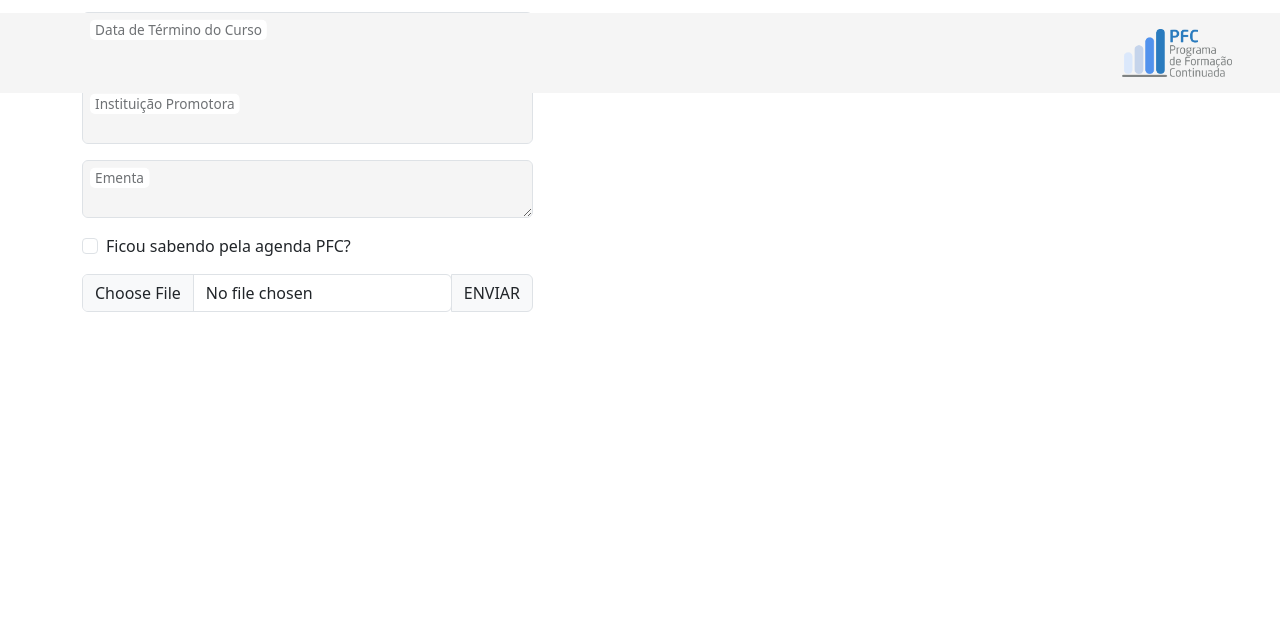
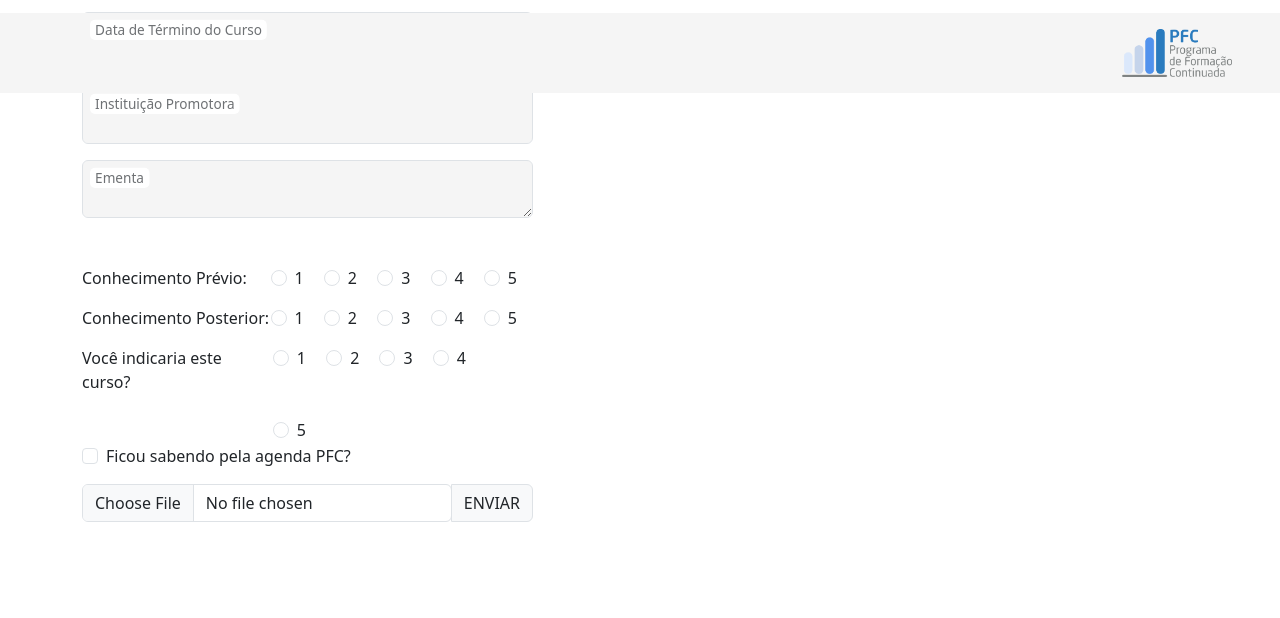
Before and after one commit to GibaTrindade/pfc_app_django, a Django app: page /validar_ch/ in a window 1280 px wide. Shown: the part 707-1325 px from the top of the page. Before the commit the page ends 1019 px from the top, so only its background shows below. Run offline with Django 4.2, Linux system fonts and the light colour scheme; the visitor is signed in with stand-in values (Sample User, id 1); data that the repository does not hold is empty; parts of the project's set-up code (start-up, migrations or seed data) failed here and were passed over; some libraries are stand-ins or nearby versions.

Commit message:
admin validacao com usuario logado como responsavel pela analise. form de avaliacao alterado. model de avaliacao alterado

```diff
--- a/pfc_app/admin.py
+++ b/pfc_app/admin.py
@@ -100,6 +100,12 @@ class Validacao_CHAdmin(admin.ModelAdmin):
 
     get_caminho_arquivo.short_description = 'Caminho do Arquivo'
 
+    def save_model(self, request, obj, form, change):
+        if change:
+            obj.responsavel_analise = request.user  # Define o usuário logado como responsável pela análise
+            print(request.user)
+        super().save_model(request, obj, form, change)
+
 # Register your models here.
 admin.site.register(Curso, CursoAdmin)
 admin.site.register(User, CustomUserAdmin)
--- a/pfc_app/models.py
+++ b/pfc_app/models.py
@@ -193,6 +193,8 @@ def calcular_carga_horaria(sender, instance, **kwargs):
 
 
 notas=(('1', '1'), ('2', '2'), ('3', '3'), ('4', '4'), ('5', '5'),('0', 'N/A'))
+notas10=(('1', '1'), ('2', '2'), ('3', '3'), ('4', '4'), ('5', '5'),
+       ('6', '6'), ('7', '7'), ('8', '8'), ('9', '9'), ('10', '10'))
 
 class Tema(models.Model):
     nome = models.CharField(max_length=100)
@@ -268,7 +270,7 @@ class Validacao_CH(models.Model):
     nome_curso = models.CharField(max_length=100, default='')
     instituicao_promotora = models.CharField(max_length=200, default='')
     requerimento_ch  = models.ForeignKey("RequerimentoCH", on_delete=models.SET_NULL, blank=True, null=True)
-    responsavel_analise = models.ForeignKey(User, on_delete=models.DO_NOTHING, default=523, blank=False, null=False, related_name='responsavel_validacao')
+    responsavel_analise = models.ForeignKey(User, on_delete=models.DO_NOTHING, blank=True, null=True, related_name='responsavel_validacao')
     ch_solicitada = models.IntegerField(blank=True, null=True)
     ch_confirmada = models.IntegerField(blank=True, null=True)
     data_termino_curso = models.DateField(blank=False, null=False)
@@ -280,6 +282,9 @@ class Validacao_CH(models.Model):
     analisado_em = models.DateField(blank=False, null=False, default=timezone.now)
     carreira = models.ForeignKey(Carreira, on_delete=models.DO_NOTHING, blank=True, null=True)
     trilha = models.ForeignKey(Trilha, on_delete=models.DO_NOTHING, blank=True, null=True)
+    conhecimento_previo = models.TextField(choices=notas, blank=False, null=False)
+    conhecimento_posterior = models.TextField(choices=notas, blank=False, null=False)
+    voce_indicaria = models.TextField(choices=notas10, blank=False, null=False)
 
     def __str__(self):
         return self.usuario.username
--- a/pfc_app/templates/pfc_app/validar_ch.html
+++ b/pfc_app/templates/pfc_app/validar_ch.html
@@ -68,6 +68,93 @@
                     <textarea rows="3" class="form-control" style="background-color: #f5f5f5;" name="ementa" id="ementa_id" required ></textarea>
                     <label for="ementa_id" >Ementa</label>
                 </div>
+
+                <div class="d-flex justify-content-between mt-5">
+                    <div>
+                        <label >Conhecimento Prévio:</label>
+                    </div>
+                    <div>
+                        <div class="form-check form-check-inline mb-3">
+                            <input class="form-check-input" type="radio" name="conhecimento_previo" required id="nota_previo_1" value=1>
+                            <label class="form-check-label" for="nota1">1</label>
+                        </div>
+                        <div class="form-check form-check-inline">
+                            <input class="form-check-input" type="radio" name="conhecimento_previo" required id="nota_previo_2" value=2>
+                            <label class="form-check-label" for="nota2">2</label>
+                        </div>
+                        <div class="form-check form-check-inline">
+                            <input class="form-check-input" type="radio" name="conhecimento_previo" required id="nota_previo_3" value=3>
+                            <label class="form-check-label" for="nota3">3</label>
+                        </div>
+                        <div class="form-check form-check-inline">
+                            <input class="form-check-input" type="radio" name="conhecimento_previo" required id="nota_previo_4" value=4>
+                            <label class="form-check-label" for="nota4">4</label>
+                        </div>
+                        <div class="form-check form-check-inline">
+                            <input class="form-check-input" type="radio" name="conhecimento_previo" required id="nota_previo_5" value=5>
+                            <label class="form-check-label" for="nota5">5</label>
+                        </div>
+                    </div>
+                </div>
+
+
+                <div class="d-flex justify-content-between">
+                    <div>
+                        <label >Conhecimento Posterior:</label>
+                    </div>
+                    <div>
+                        <div class="form-check form-check-inline mb-3">
+                            <input class="form-check-input" type="radio" name="conhecimento_posterior" required id="nota_posterior_1" value=1>
+                            <label class="form-check-label" for="nota1">1</label>
+                        </div>
+                        <div class="form-check form-check-inline">
+                            <input class="form-check-input" type="radio" name="conhecimento_posterior" required id="nota_posterior_2" value=2>
+                            <label class="form-check-label" for="nota2">2</label>
+                        </div>
+                        <div class="form-check form-check-inline">
+                            <input class="form-check-input" type="radio" name="conhecimento_posterior" required id="nota_posterior_3" value=3>
+                            <label class="form-check-label" for="nota3">3</label>
+                        </div>
+                        <div class="form-check form-check-inline">
+                            <input class="form-check-input" type="radio" name="conhecimento_posterior" required id="nota_posterior_4" value=4>
+                            <label class="form-check-label" for="nota4">4</label>
+                        </div>
+                        <div class="form-check form-check-inline">
+                            <input class="form-check-input" type="radio" name="conhecimento_posterior" required id="nota_posterior_5" value=5>
+                            <label class="form-check-label" for="nota5">5</label>
+                        </div>
+                    </div>
+                </div>
+
+
+                <div class="d-flex justify-content-between">
+                    <div>
+                        <label >Você indicaria este curso? </label>
+                    </div>
+                    <div>
+                        <div class="form-check form-check-inline mb-5">
+                            <input class="form-check-input" type="radio" name="voce_indicaria" required id="voce_indicaria_1" value=1>
+                            <label class="form-check-label" for="nota1">1</label>
+                        </div>
+                        <div class="form-check form-check-inline">
+                            <input class="form-check-input" type="radio" name="voce_indicaria" required id="voce_indicaria_2" value=2>
+                            <label class="form-check-label" for="nota2">2</label>
+                        </div>
+                        <div class="form-check form-check-inline">
+                            <input class="form-check-input" type="radio" name="voce_indicaria" required id="voce_indicaria_3" value=3>
+                            <label class="form-check-label" for="nota3">3</label>
+                        </div>
+                        <div class="form-check form-check-inline">
+                            <input class="form-check-input" type="radio" name="voce_indicaria" required id="voce_indicaria_4" value=4>
+                            <label class="form-check-label" for="nota4">4</label>
+                        </div>
+                        <div class="form-check form-check-inline">
+                            <input class="form-check-input" type="radio" name="voce_indicaria" required id="voce_indicaria_5" value=5>
+                            <label class="form-check-label" for="nota5">5</label>
+                        </div>
+                    </div>
+                </div>
+
                 <div class="  mb-3 form-check">
                     <input class="form-check-input" type="checkbox" value="sim" id="agenda_pfc_id" name="agenda_pfc">
                     <label class="form-check-label" for="agenda_pfc_id">
--- a/pfc_app/views.py
+++ b/pfc_app/views.py
@@ -482,7 +482,10 @@ def validar_ch(request):
         instituicao_promotora = request.POST['instituicao_promotora']
         ementa = request.POST['ementa']
         condicao_na_acao = request.POST['condicao_acao']
-        carreira_id = condicao_na_acao = request.POST['carreira']
+        carreira_id = request.POST['carreira']
+        conhecimento_previo = request.POST['conhecimento_previo']
+        conhecimento_posterior = request.POST['conhecimento_posterior']
+        voce_indicaria = request.POST['voce_indicaria']
         try:
             agenda_pfc_check = request.POST['agenda_pfc']
             agenda_pfc = True
@@ -505,7 +508,10 @@ def validar_ch(request):
                                  data_termino_curso=data_termino, data_inicio_curso = data_inicio,
                                  instituicao_promotora=instituicao_promotora, ementa=ementa,
                                  agenda_pfc=agenda_pfc, status=status_validacao,
-                                 condicao_na_acao=condicao_na_acao, carreira=carreira)
+                                 condicao_na_acao=condicao_na_acao, carreira=carreira,
+                                 conhecimento_previo=conhecimento_previo,
+                                 conhecimento_posterior=conhecimento_posterior,
+                                 voce_indicaria=voce_indicaria)
         avaliacao.save()
         # Redirecionar ou fazer algo após o envio bem-sucedido
         messages.success(request, 'Arquivo enviado com sucesso!')
```
Also changed, not shown: requirements.txt (+9 -0 lines), pfc_app/migrations/0049_validacao_ch_conhecimento_posterior_and_more.py (added), pfc_app/migrations/0050_alter_validacao_ch_responsavel_analise.py (added), pfc_app/migrations/0051_alter_validacao_ch_responsavel_analise.py (added), pfc_app/templates/pfc_app/avaliacao.html (indentation only), 4 other files.
